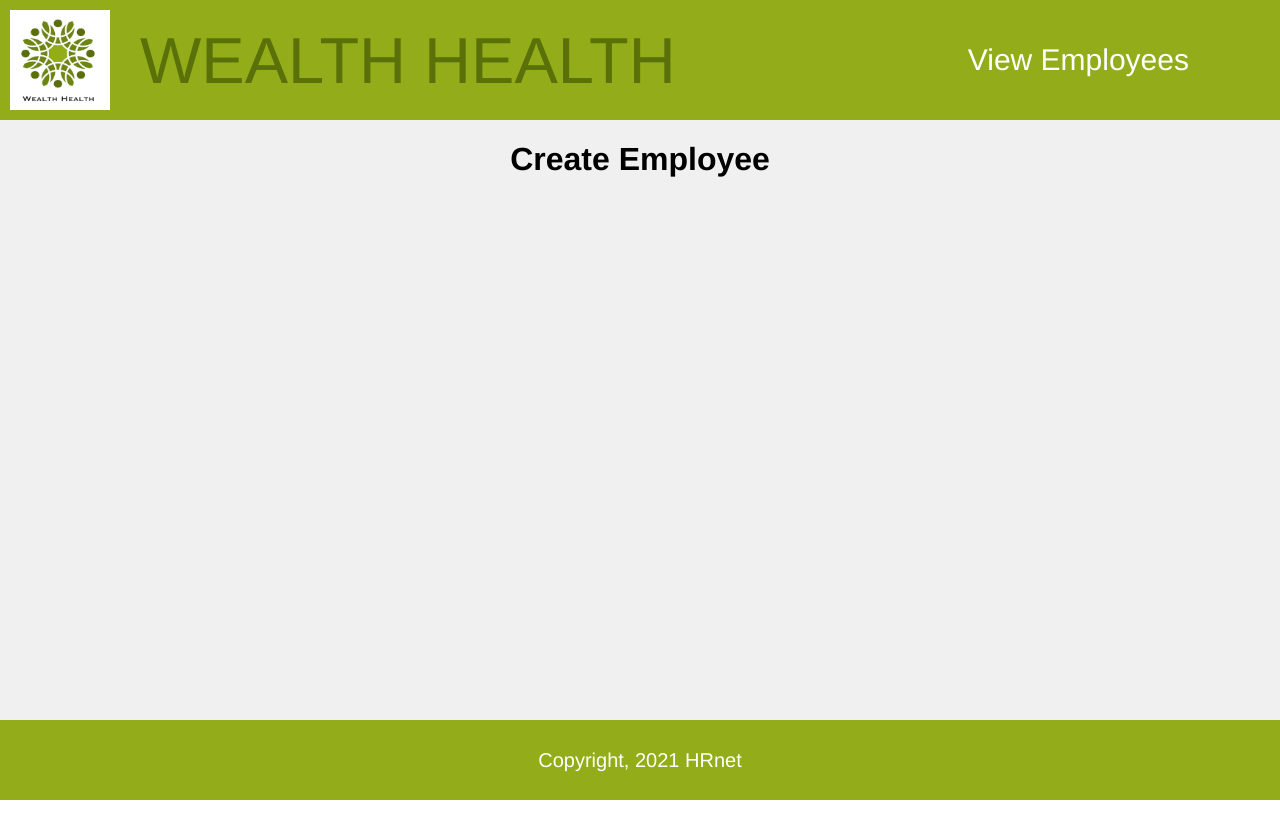
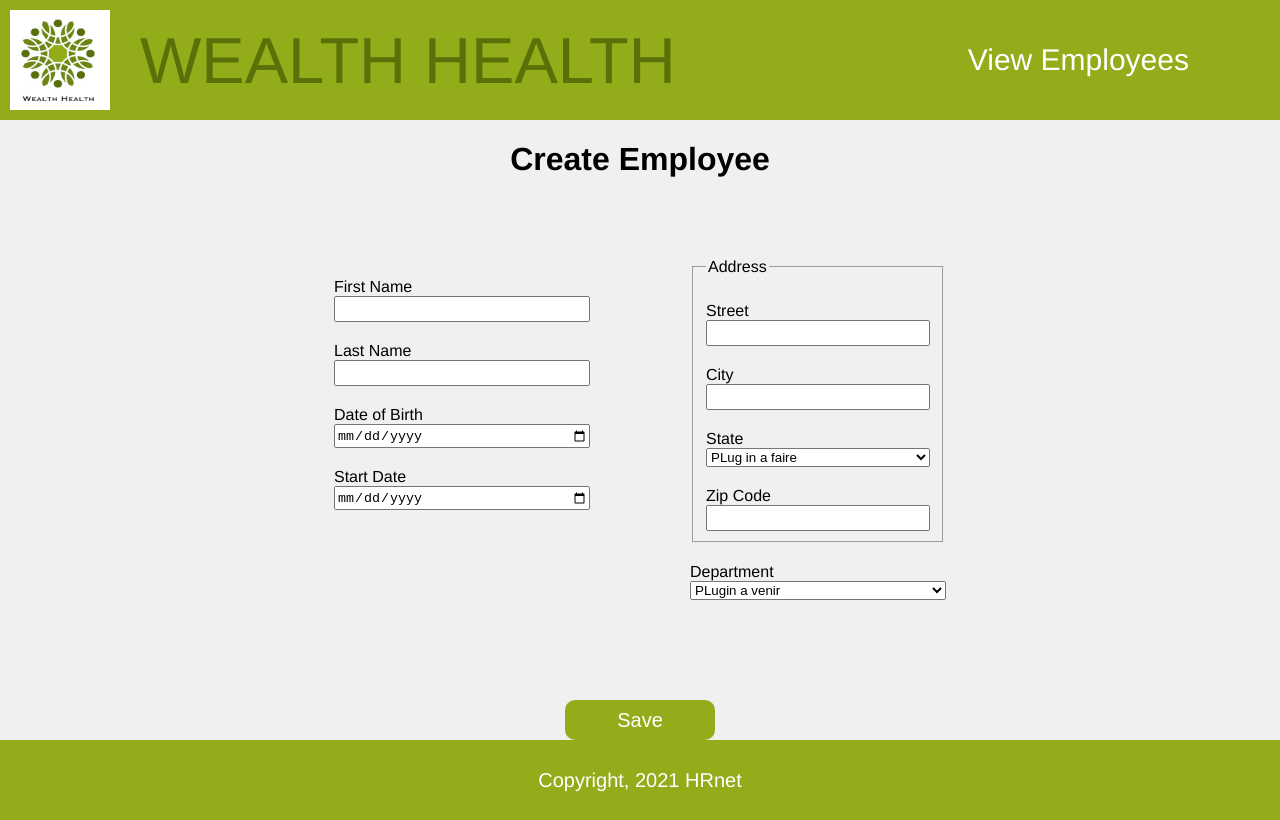
Before and after one commit to Josef1923/P14-HRnet, a React (Vite) app: page / in a window 1280 px wide. Built offline with nearby package versions, Linux system fonts and the light colour scheme.

Commit message:
html plus debut hook pour la page de creation employé

```diff
--- a/src/assets/page/createEmployee/index.jsx
+++ b/src/assets/page/createEmployee/index.jsx
@@ -1,16 +1,70 @@
-import React from 'react';
+import React, { useState } from 'react';
 import Header from '@/header';
 import Footer from '@/footer';
+import './styles.scss';
 
-function Create () {
+function Create() {
+
+    const [firstName, setFirstName] = useState('');
+    const [lastName, setLastName] = useState('');
+    const [dateOfBirth, setDateOfBirth] = useState('');
+    const [startDate, setStartDate] = useState('');
+    const [street, setStreet] = useState('');
+    const [city, setCity] = useState('');
+    const [state, setState] = useState('');
+    const [zipCode, setZipCode] = useState('');
+    const [department, setDepartment] = useState('');
+
     return (
         <div className='principal'>
             <Header />
             <div className='content'>
                 <h1>Create Employee</h1>
-                <div className='leftSide'>
-
-                </div>
+                <form >
+                    <div className='form'>
+                        <div className='leftSide'>
+                            <label htmlFor='firstName'>First Name</label>
+                            <input type='text' id='firstName' name='firstName'
+                                value={firstName} onChange={(e) => setFirstName(e.target.value)} />
+                            <label htmlFor='lastName'>Last Name</label>
+                            <input type='text' id='lastName' name='lastName'
+                                value={lastName} onChange={(e) => setLastName(e.target.value)} />
+                            <label htmlFor='dateOfBirth'>Date of Birth</label>
+                            <input type='date' id='dateOfBirth' name='dateOfBirth'
+                                value={dateOfBirth} onChange={(e) => setDateOfBirth(e.target.value)} />
+                            <label htmlFor='startDate'>Start Date</label>
+                            <input type='date' id='startDate' name='startDate'
+                                value={startDate} onChange={(e) => setStartDate(e.target.value)} />
+                        </div>
+                        <div className='rightSide'>
+                            <fieldset className='address'>
+                                <legend>Address</legend>
+                                <label htmlFor='street'>Street</label>
+                                <input type='text' id='street' name='street'
+                                    value={street} onChange={(e) => setStreet(e.target.value)} />
+                                <label htmlFor='city'>City</label>
+                                <input type='text' id='city' name='city'
+                                    value={city} onChange={(e) => setCity(e.target.value)} />
+                                <label htmlFor='state'>State</label>
+                                <select id='state' name='state'
+                                    value={state} onChange={(e) => setState(e.target.value)}  >
+                                    <option value=''>PLug in a faire</option>
+                                </select>
+                                <label htmlFor='zipCode'>Zip Code</label>
+                                <input type='number' id='zipCode' name='zipCode'
+                                    value={zipCode} onChange={(e) => setZipCode(e.target.value)} />
+                            </fieldset>
+                            <label htmlFor='department'>Department</label>
+                            <select id='department' name='department'
+                                value={department} onChange={(e) => setDepartment(e.target.value)} >
+                                <option value=''>PLugin a venir</option>
+                            </select>
+                        </div>
+                    </div>
+                    <div className='formButton'>
+                        <button type='button'>Save</button>
+                    </div>
+                </form>
             </div>
             <Footer />
         </div>
--- a/src/assets/page/createEmployee/styles.scss
+++ b/src/assets/page/createEmployee/styles.scss
@@ -1,3 +1,64 @@
 .h1 {
     text-align: center;
 }
+
+.form {
+    display: flex;
+    justify-content: center;
+    gap: 100px;
+    margin-top: 80px;
+
+    .leftSide {
+        display: flex;
+        flex-direction: column;
+        width: 20%;
+
+        label {
+            margin-top: 20px;
+        }
+
+        input {
+            height: 20px;
+        }
+    }
+
+    .rightSide {
+        display: flex;
+        flex-direction: column;
+        width: 20%;
+
+        label {
+            margin-top: 20px;
+        }
+
+        input {
+            height: 20px;
+        }
+
+        .address {
+            display: flex;
+            flex-direction: column;
+        }
+    }
+}
+
+.formButton {
+    display: flex;
+    justify-content: center;
+    margin-top: 100px;
+
+    button {
+        width: 150px;
+        height: 40px;
+        font-size: 20px;
+        cursor: pointer;
+        background-color: #93AC19;
+        color: white;
+        border: none;
+        border-radius: 10px;
+
+        &:hover {
+            background-color: #5A7008;
+        }
+    }
+}
```
